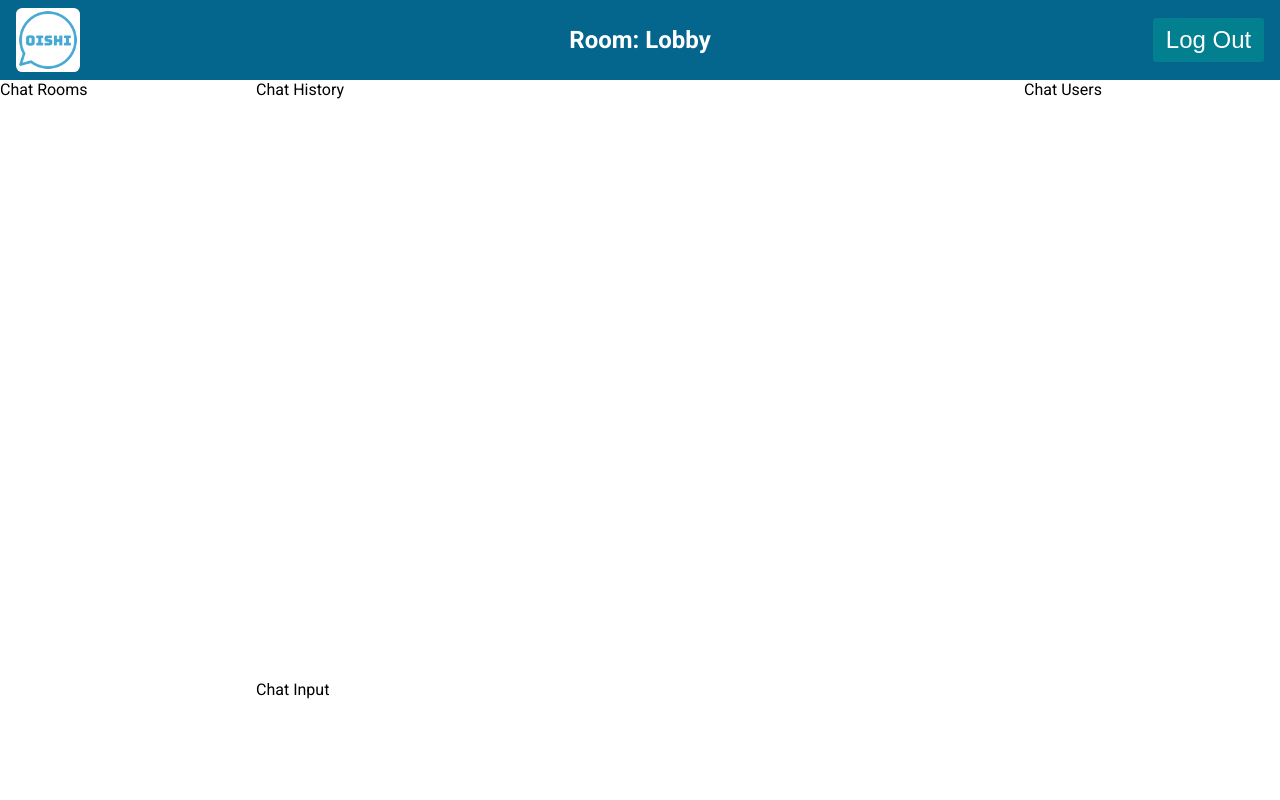
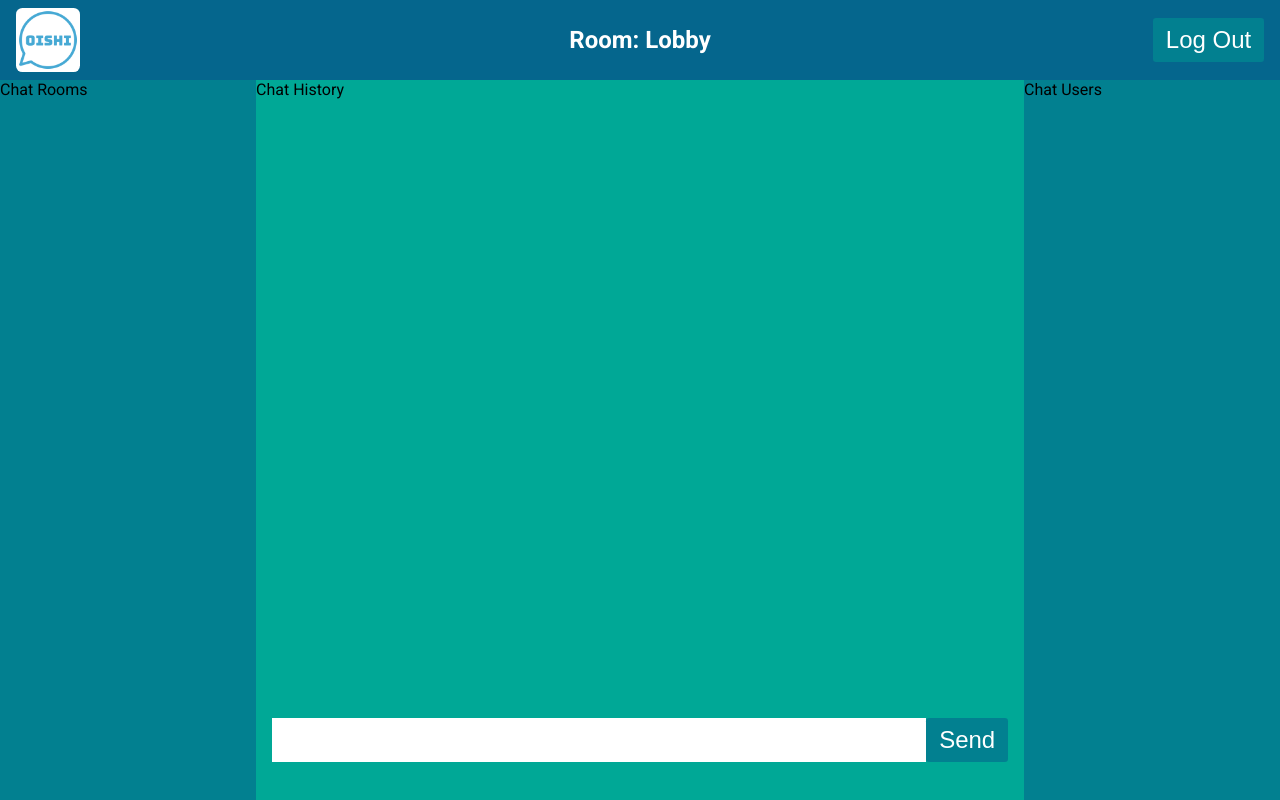
Before and after one commit to LightCake/chat, a React (Create React App) app in the folder client/: page /chat in a window 1280 px wide. Built offline with nearby package versions, Linux system fonts and the light colour scheme; no server answers; sample sign-in values are in the browser's storage.

Commit message:
add chat input

```diff
--- /dev/null
+++ b/client/src/actions/room.js
@@ -0,0 +1,6 @@
+export const RECEIVE_ROOMS = "RECEIVE_ROOMS";
+
+export const receiveRooms = rooms => ({
+  type: RECEIVE_ROOMS,
+  rooms
+});
--- a/client/src/components/Button/Button.js
+++ b/client/src/components/Button/Button.js
@@ -3,8 +3,12 @@ import PropTypes from "prop-types";
 import "./Button.css";
 
 const Button = props => {
-  const { label } = props;
-  return <button className="button">{label}</button>;
+  const { label, type } = props;
+  return (
+    <button className="button" type={type}>
+      {label}
+    </button>
+  );
 };
 
 Button.propTypes = {};
--- a/client/src/components/Chat/Chat.css
+++ b/client/src/components/Chat/Chat.css
@@ -7,19 +7,38 @@
 .chat_rooms {
   grid-row: 1/3;
   grid-column: 1/2;
+  background: var(--metallic_seaweed);
 }
 
 .chat_history {
   grid-row: 1/2;
   grid-column: 2/5;
+  background: var(--persian_green);
 }
 
 .chat_input_container {
   grid-row: 2/3;
   grid-column: 2/5;
+  background: var(--persian_green);
+  display: flex;
+  align-items: center;
+  padding: 0 1rem;
 }
 
 .chat_users {
   grid-row: 1/3;
   grid-column: 5/6;
+  background: var(--metallic_seaweed);
 }
+
+.chat_form {
+  display: flex;
+  flex: 1;
+}
+
+.chat_input {
+  flex: 1;
+  border: none;
+  font-size: 1rem;
+  padding: 0.5rem 0.8rem;
+}
--- a/client/src/components/Chat/Chat.js
+++ b/client/src/components/Chat/Chat.js
@@ -1,17 +1,59 @@
-import React from "react";
+import React, { useState, useEffect, useRef } from "react";
 import PropTypes from "prop-types";
+import Input from "../Input/Input";
+import Button from "../Button/Button";
 import "./Chat.css";
 
 const Chat = props => {
-  const [_, token] = localStorage.getItem("jwtToken").split(" ");
-  const URI = encodeURI(`ws://localhost:5000/?token=${token}`);
-  const ws = new WebSocket(URI);
+  const { receiveRooms, current, user } = props;
+
+  const [message, setMessage] = useState("");
+  // Returned object will persist for the full lifetime of the component.
+  const ws = useRef(null);
+  // Equivalent to ComponentDidMount lifecycle method
+  useEffect(() => {
+    const [_, token] = localStorage.getItem("jwtToken").split(" ");
+    const URI = encodeURI(`ws://localhost:5000/?token=${token}`);
+    ws.current = new WebSocket(URI);
+
+    ws.current.onmessage = message => {
+      const data = JSON.parse(message.data);
+      switch (data.type) {
+        case "receive_rooms":
+          receiveRooms(data.rooms);
+      }
+    };
+    console.log("Component Did Mount");
+    // Equivalent to ComponentWillUnmount lifecycle method
+    return () => {};
+  }, []);
+
+  const update = event => {
+    setMessage(event.target.value);
+  };
+
+  const handleSubmit = event => {
+    event.preventDefault();
+    const data = { type: "send-message", message, room: current, user };
+    ws.current.send(JSON.stringify(data));
+    setMessage("");
+  };
 
   return (
     <div className="chat">
       <div className="chat_rooms">Chat Rooms</div>
       <div className="chat_history">Chat History</div>
-      <div className="chat_input_container">Chat Input</div>
+      <div className="chat_input_container">
+        <form onSubmit={handleSubmit} className="chat_form">
+          <input
+            type="text"
+            className="chat_input"
+            value={message}
+            onChange={update}
+          />
+          <Button type="submit" label="Send" />
+        </form>
+      </div>
       <div className="chat_users">Chat Users</div>
     </div>
   );
--- a/client/src/components/Chat/ChatContainer.js
+++ b/client/src/components/Chat/ChatContainer.js
@@ -1,9 +1,15 @@
 import { connect } from "react-redux";
 import Chat from "./Chat";
+import { receiveRooms } from "../../actions/room";
 
-const mapStateToProps = state => ({});
+const mapStateToProps = state => ({
+  current: state.room.current,
+  user: state.session.user
+});
 
-const mapDispatchToProps = dispatch => ({});
+const mapDispatchToProps = dispatch => ({
+  receiveRooms: rooms => dispatch(receiveRooms(rooms))
+});
 
 export default connect(
   mapStateToProps,
--- /dev/null
+++ b/client/src/reducers/room.js
@@ -0,0 +1,18 @@
+import { RECEIVE_ROOMS } from "../actions/room";
+
+const initialState = {
+  all: [],
+  current: { id: 2, name: "Lobby" }
+};
+
+export default (state = initialState, action) => {
+  switch (action.type) {
+    case RECEIVE_ROOMS:
+      return {
+        ...state,
+        all: action.rooms
+      };
+    default:
+      return state;
+  }
+};
--- a/client/src/reducers/root.js
+++ b/client/src/reducers/root.js
@@ -1,9 +1,11 @@
 import { combineReducers } from "redux";
 import session from "./session";
 import error from "./error";
+import room from "./room";
 
 const root = combineReducers({
   session,
+  room,
   error
 });
 
```
Also changed, not shown: client/src/components/ChatRoom/ChatRoom.css (added), client/src/components/ChatRoom/ChatRoom.js (added), 2 other files (tests, documents, lock files or other folders).
